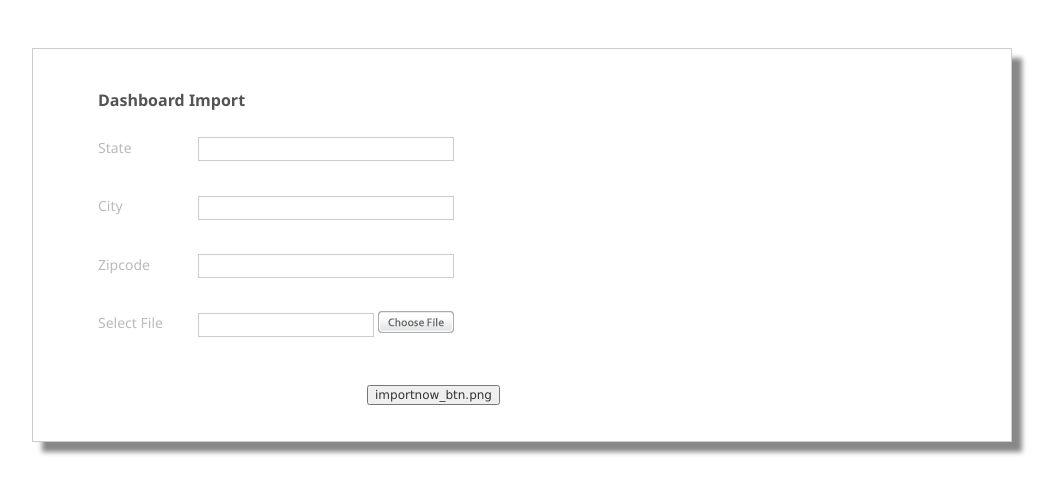
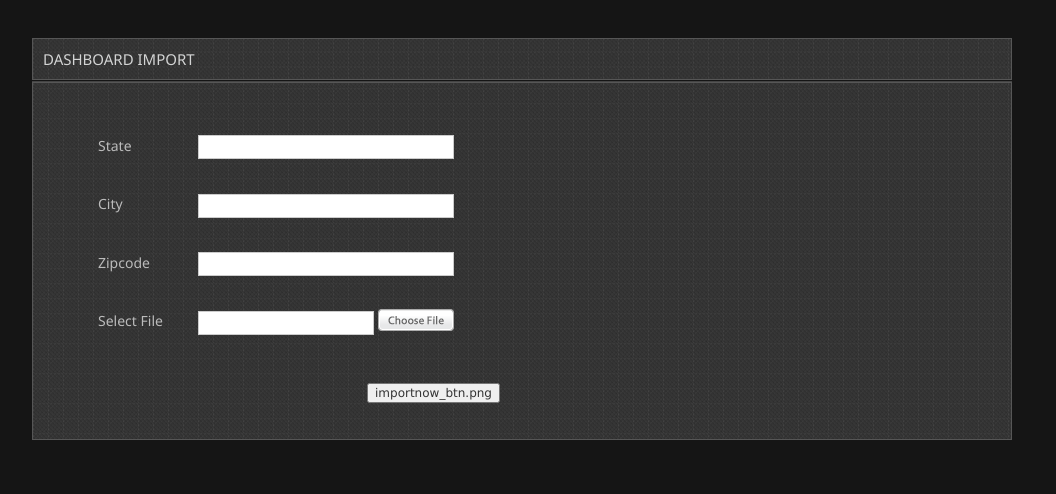
Before and after one commit to daudmabena/real-estate-dashboard, a CakePHP app: the page made by app/View/DashboardImports/dashboard_import.ctp in a window 1280 px wide. Shown: the top 494 px of the page, without its empty margins (118-1174 px from the left). Run offline with PHP 8.4 and a stand-in for CakePHP, Linux system fonts and the light colour scheme; the template is opened without the code that fills it, so the values that code supplies are empty; form fields are guessed from the names that the template uses; some libraries are stand-ins or nearby versions.

Commit message:
design changes on dashboard pages as import page

```diff
--- a/app/Config/core.php
+++ b/app/Config/core.php
@@ -32,7 +32,7 @@
  * In production mode, flash messages redirect after a time interval.
  * In development mode, you need to click the flash message to continue.
  */
-	Configure::write('debug', 2);
+	Configure::write('debug', 0);
 
 /**
  * Configure the Error handler used to handle errors for your application.  By default
--- a/app/View/DashboardImports/dashboard_import.ctp
+++ b/app/View/DashboardImports/dashboard_import.ctp
@@ -89,8 +89,9 @@ $(document).ready(function() {
 
 });
 </script>
+<div class='header_txt'>Dashboard Import</div>
+<div class='searchSep'></div>
 <div id="content-import">
-<div class='header_txt'>Dashboard Import</div><br>
 <?php
 	echo $this->Form->create('DashboardImports', array('controller' => 'DashboardImports', 'action' => 'dataParser', 'type' => 'file', 'class' =>'choose_file'));
 	echo "<div class='formdivider'>";
--- a/app/webroot/css/demoPages.css
+++ b/app/webroot/css/demoPages.css
@@ -2,9 +2,7 @@
 body {
 	font-family: "Segoe UI", Frutiger, Tahoma, "Helvetica", "Helvetica Neue", Arial, sans-serif;
 	font-size:62.5%;
-	background:#fff;
-	color: #444;
-margin: 20px;
+	margin: 10px;
 }
 
 #demoHeader {
--- a/app/webroot/css/style.css
+++ b/app/webroot/css/style.css
@@ -1,5 +1,5 @@
 body {
-    background-color: #F5F5F5;
+    background-color: #151515;
     font-family: "arial",sans-serif;
 }
 
@@ -17,17 +17,14 @@ body {
     width: 980px;
 }
 
-#content-import{
-	background: none repeat scroll 0 0 #FFFFFF;
-    padding: 40px 65px;
-	border: 1px solid #CCCCCC;
-	box-shadow: 10px 10px 5px #888888;
-}
-
 .header_txt{
-	color:#535353;
-	font-size: 16px;
-    font-weight: bold;
+    background: url("../img/boc_bg_repeat.jpg") repeat scroll left center transparent;
+    border: 1px solid #565656;
+    color: #D3D4D4;
+    font-size: 15px;
+    font-weight: normal;
+    padding: 10px;
+    text-transform: uppercase;
 }
 
 .inputTxt{
@@ -337,10 +334,12 @@ background-color: #A3A3A3;
    border: 1px solid #565656;
     clear: both;
     float: left;
-    min-height: 115px;
+    height: 79px;
     width: 344px;
     padding: 10px;
     margin-top: 15px;
+    overflow: auto;
+    text-align: justify;
 }
 
 .rssFeed1{
@@ -352,6 +351,7 @@ background-color: #A3A3A3;
     position: absolute;
     width: 164px;
     padding: 10px;
+    overflow: auto;
 }
 
 .rssFeed2{
@@ -364,6 +364,7 @@ background-color: #A3A3A3;
     position: absolute;
     width: 147px;
     padding: 10px;
+    overflow: auto;
 }
 
 .rssReed{
@@ -377,7 +378,8 @@ background-color: #A3A3A3;
 }
 
 .topXLSUploaddiv{
-padding:10px; font-size:16px; color:red; float: right; margin-right: 80px;
+padding:10px; font-size:13px; color:red; float: right; margin-right: 80px;
+
 }
 
 #submitForm{
@@ -388,6 +390,12 @@ height: 35px;
 margin-right: 19px;
 }
 
+
+#content-import{
+    background: url('../img/boc_bg_repeat.jpg') left center repeat;
+    border: 1px solid #565656;
+    padding: 40px 65px;
+}
 
 /*Date Picker Style */
 
```
Also changed, not shown: app/View/Dashboard/dashboard.ctp (+6 -9 lines).
